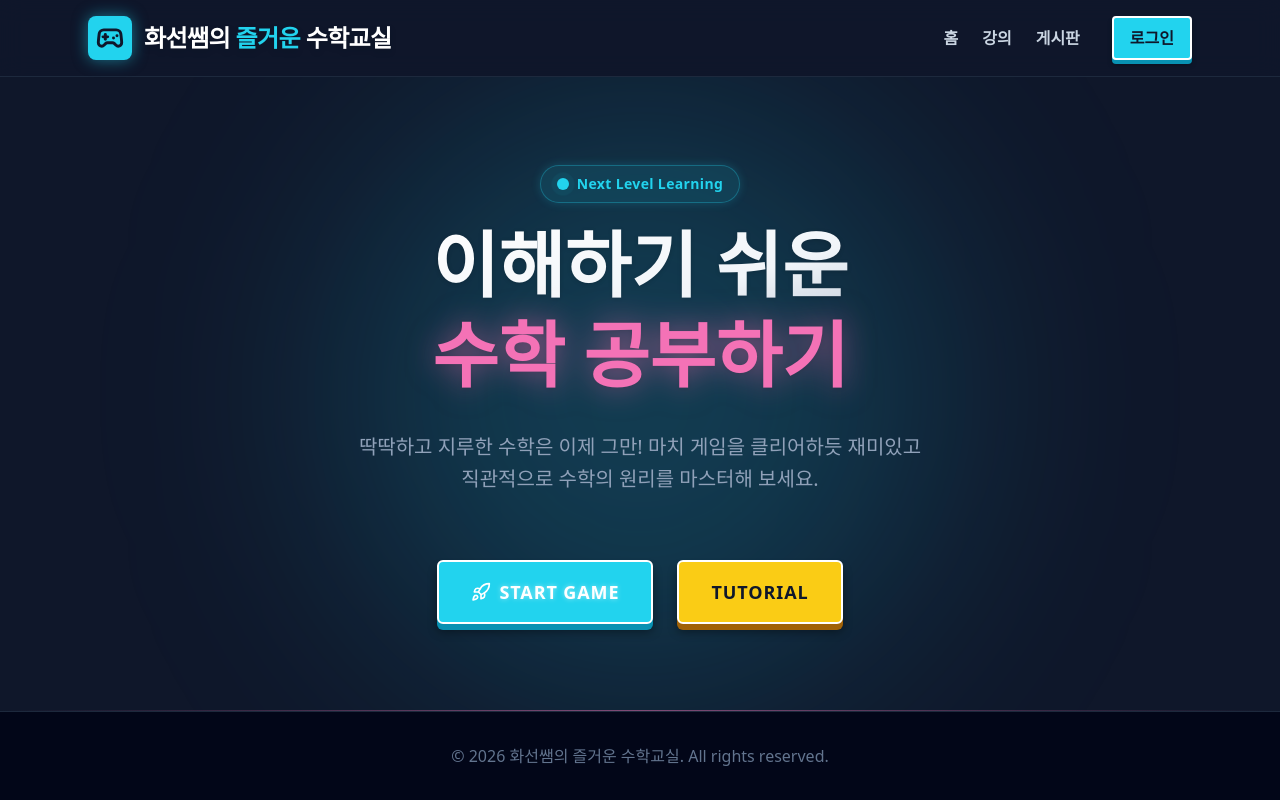
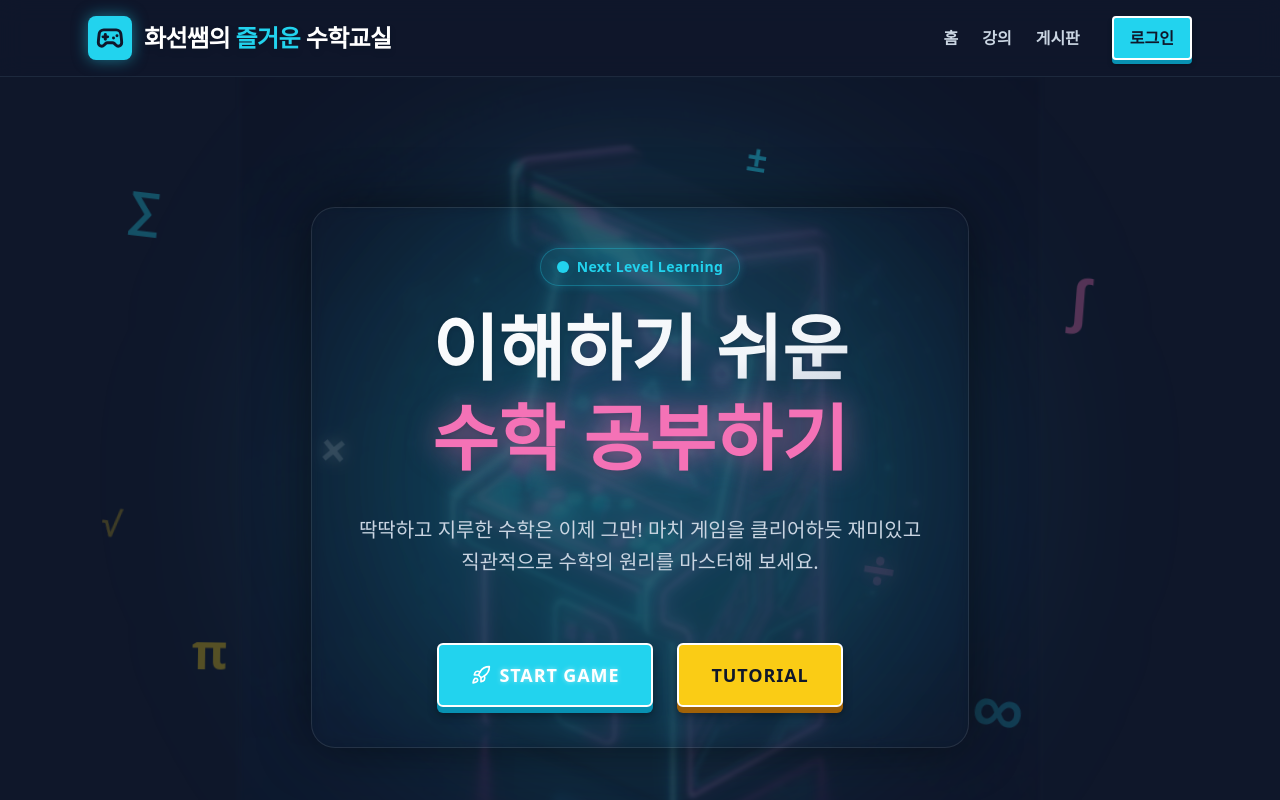
Before and after one commit to ghktjs5932-sketch/New, a Next.js app: page / in a window 1280 px wide. Shown: the top 800 px of the page. Built offline with nearby package versions, Linux system fonts and the light colour scheme.

Commit message:
feat: add arcade background image and floating math symbols

```diff
--- a/app/globals.css
+++ b/app/globals.css
@@ -59,3 +59,33 @@
     box-shadow: 0 2px 0 0 #a16207, 0 4px 4px rgba(0, 0, 0, 0.4);
   }
 }
+
+@layer utilities {
+  .animate-float-slow {
+    animation: float 8s ease-in-out infinite;
+  }
+  .animate-float-medium {
+    animation: float 6s ease-in-out infinite;
+  }
+  .animate-float-fast {
+    animation: float 4s ease-in-out infinite;
+  }
+  .animation-delay-1000 {
+    animation-delay: 1s;
+  }
+  .animation-delay-2000 {
+    animation-delay: 2s;
+  }
+  .animation-delay-3000 {
+    animation-delay: 3s;
+  }
+  .animation-delay-4000 {
+    animation-delay: 4s;
+  }
+}
+
+@keyframes float {
+  0% { transform: translateY(0) rotate(0deg); }
+  50% { transform: translateY(-20px) rotate(10deg); }
+  100% { transform: translateY(0) rotate(0deg); }
+}
--- a/app/page.tsx
+++ b/app/page.tsx
@@ -2,12 +2,29 @@ import { Rocket } from "lucide-react";
 
 export default function Home() {
   return (
-    <div className="flex-1 flex flex-col items-center justify-center p-8 relative z-10">
+    <div className="flex-1 flex flex-col items-center justify-center p-8 relative z-10 overflow-hidden min-h-screen">
       {/* Decorative background grids/glows */}
       <div className="absolute top-1/2 left-1/2 -translate-x-1/2 -translate-y-1/2 w-[600px] h-[600px] bg-neon-cyan/20 rounded-full blur-[120px] pointer-events-none" />
       <div className="absolute bottom-0 left-0 w-full h-[1px] bg-gradient-to-r from-transparent via-pixel-pink/50 to-transparent" />
 
-      <div className="text-center space-y-8 max-w-2xl relative z-10">
+      {/* Arcade Machine Image Background */}
+      <div className="absolute top-1/2 left-1/2 -translate-x-1/2 -translate-y-1/2 w-[800px] h-[800px] opacity-15 pointer-events-none mix-blend-screen flex items-center justify-center">
+        <img src="/arcade.png" alt="Arcade Background" className="w-full h-full object-contain blur-[2px]" />
+      </div>
+
+      {/* Floating Math Symbols */}
+      <div className="absolute inset-0 pointer-events-none overflow-hidden select-none">
+        <div className="absolute top-[15%] left-[10%] text-5xl text-neon-cyan/30 animate-float-slow font-black">∑</div>
+        <div className="absolute top-[25%] right-[15%] text-6xl text-pixel-pink/30 animate-float-medium font-black animation-delay-1000">∫</div>
+        <div className="absolute bottom-[25%] left-[15%] text-5xl text-bright-yellow/30 animate-float-fast font-black animation-delay-2000">π</div>
+        <div className="absolute bottom-[15%] right-[20%] text-7xl text-neon-cyan/20 animate-float-slow font-black animation-delay-3000">∞</div>
+        <div className="absolute top-[45%] left-[25%] text-5xl text-white/20 animate-float-medium font-black animation-delay-4000">×</div>
+        <div className="absolute top-[60%] right-[30%] text-6xl text-pixel-pink/20 animate-float-fast font-black">÷</div>
+        <div className="absolute bottom-[40%] left-[8%] text-4xl text-bright-yellow/20 animate-float-slow font-black">√</div>
+        <div className="absolute top-[10%] right-[40%] text-4xl text-neon-cyan/40 animate-float-medium font-black animation-delay-2000">±</div>
+      </div>
+
+      <div className="text-center space-y-8 max-w-2xl relative z-10 backdrop-blur-sm bg-slate-900/30 p-10 rounded-3xl border border-white/10 shadow-[0_0_50px_rgba(0,0,0,0.5)]">
         <div className="inline-flex items-center gap-2 px-4 py-2 rounded-full border border-neon-cyan/30 bg-neon-cyan/10 text-neon-cyan font-semibold text-sm mb-4 tracking-wide shadow-[0_0_10px_rgba(34,211,238,0.2)]">
           <span className="relative flex h-3 w-3">
             <span className="animate-ping absolute inline-flex h-full w-full rounded-full bg-neon-cyan opacity-75"></span>
@@ -21,7 +38,7 @@ export default function Home() {
           <span className="text-pixel-pink drop-shadow-[0_0_15px_rgba(244,114,182,0.6)]">수학 공부하기</span>
         </h2>
 
-        <p className="text-lg md:text-xl text-slate-400 font-medium leading-relaxed max-w-xl mx-auto">
+        <p className="text-lg md:text-xl text-slate-300 font-medium leading-relaxed max-w-xl mx-auto">
           딱딱하고 지루한 수학은 이제 그만! 마치 게임을 클리어하듯 재미있고 직관적으로 수학의 원리를 마스터해 보세요.
         </p>
 
```
Also changed, not shown: public/arcade.png (added).
